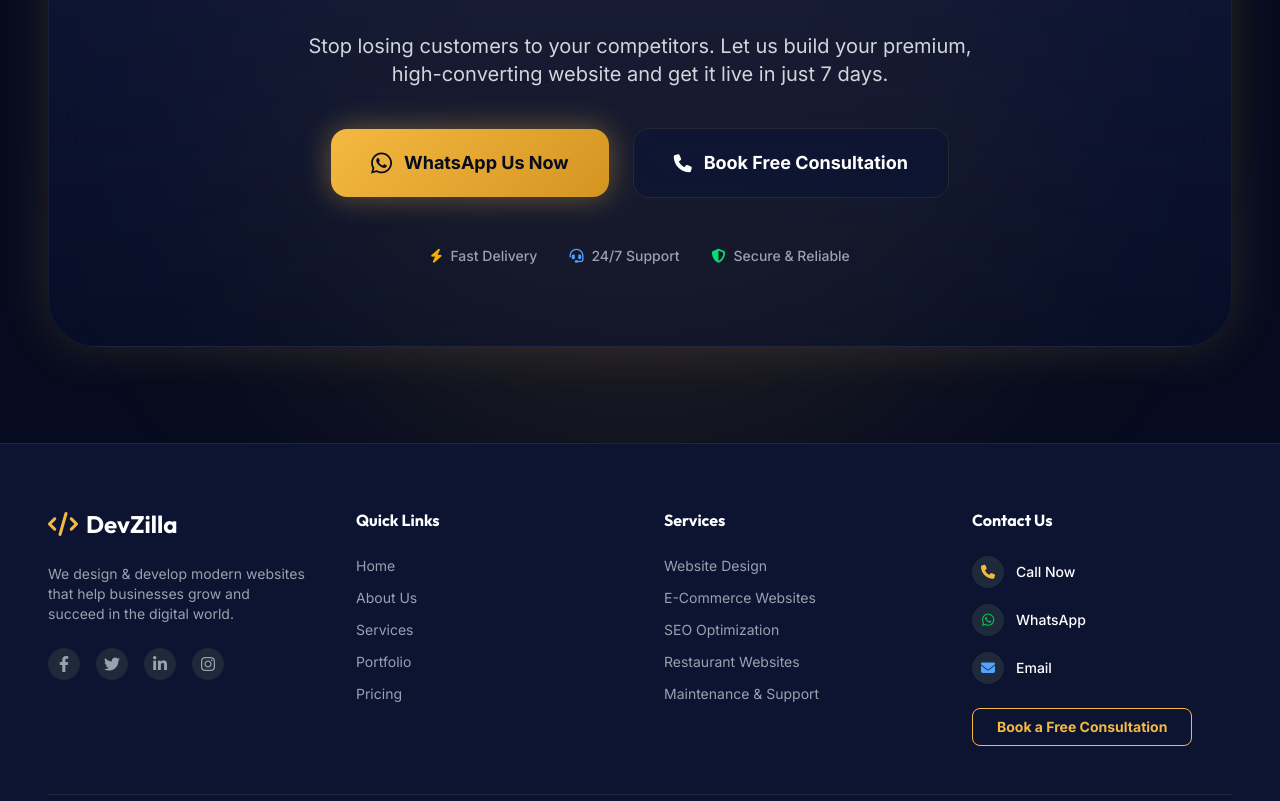
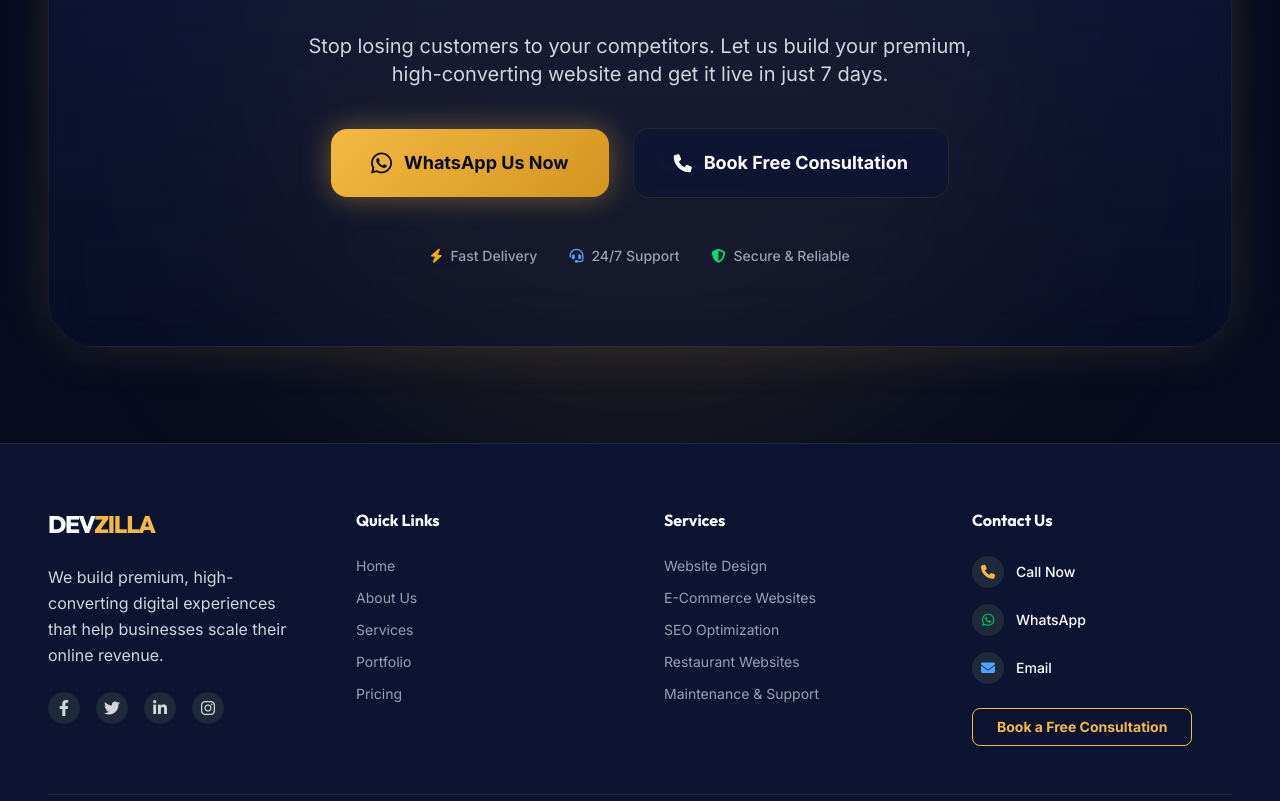
Before and after one commit to yashharfode/devzilla, a Next.js app: page / in a window 1280 px wide. Shown: the part 10739-11540 px from the top of the page. Built offline with nearby package versions, Linux system fonts and the light colour scheme.

Commit message:
fix(a11y): resolve lighthouse accessibility issues (aria-labels, heading hierarchy, contrast)

```diff
--- a/src/components/Footer.tsx
+++ b/src/components/Footer.tsx
@@ -10,16 +10,18 @@ export default function Footer() {
     <footer className="bg-card border-t border-gray-800 pt-16 pb-8 mt-auto">
       <div className="container mx-auto px-6 lg:px-12">
         <div className="grid grid-cols-1 md:grid-cols-4 gap-12 mb-12">
-          <div>
-            <Link href="/" className="text-2xl font-heading font-bold flex items-center gap-2 mb-6">
-              <i className="fa-solid fa-code text-primary"></i> DevZilla
+          <div className="col-span-1 md:col-span-2 lg:col-span-1">
+            <Link href="/" className="text-2xl font-black tracking-tighter text-white mb-6 inline-block font-heading">
+              DEV<span className="text-primary">ZILLA</span>
             </Link>
-            <p className="text-gray-400 text-sm mb-6">We design & develop modern websites that help businesses grow and succeed in the digital world.</p>
+            <p className="text-gray-300 mb-6 leading-relaxed">
+              We build premium, high-converting digital experiences that help businesses scale their online revenue.
+            </p>
             <div className="flex space-x-4">
-              <a href="#" className="w-8 h-8 rounded-full bg-gray-800 flex items-center justify-center hover:bg-primary transition text-gray-400 hover:text-white"><i className="fa-brands fa-facebook-f"></i></a>
-              <a href="#" className="w-8 h-8 rounded-full bg-gray-800 flex items-center justify-center hover:bg-primary transition text-gray-400 hover:text-white"><i className="fa-brands fa-twitter"></i></a>
-              <a href="#" className="w-8 h-8 rounded-full bg-gray-800 flex items-center justify-center hover:bg-primary transition text-gray-400 hover:text-white"><i className="fa-brands fa-linkedin-in"></i></a>
-              <a href="#" className="w-8 h-8 rounded-full bg-gray-800 flex items-center justify-center hover:bg-primary transition text-gray-400 hover:text-white"><i className="fa-brands fa-instagram"></i></a>
+              <a href="#" aria-label="Visit our Facebook page" className="w-8 h-8 rounded-full bg-gray-800 flex items-center justify-center hover:bg-primary transition text-gray-300 hover:text-white"><i className="fa-brands fa-facebook-f"></i></a>
+              <a href="#" aria-label="Visit our Twitter page" className="w-8 h-8 rounded-full bg-gray-800 flex items-center justify-center hover:bg-primary transition text-gray-300 hover:text-white"><i className="fa-brands fa-twitter"></i></a>
+              <a href="#" aria-label="Visit our LinkedIn page" className="w-8 h-8 rounded-full bg-gray-800 flex items-center justify-center hover:bg-primary transition text-gray-300 hover:text-white"><i className="fa-brands fa-linkedin-in"></i></a>
+              <a href="#" aria-label="Visit our Instagram page" className="w-8 h-8 rounded-full bg-gray-800 flex items-center justify-center hover:bg-primary transition text-gray-300 hover:text-white"><i className="fa-brands fa-instagram"></i></a>
             </div>
           </div>
           <div>
--- a/src/components/Testimonials.tsx
+++ b/src/components/Testimonials.tsx
@@ -82,7 +82,7 @@ export default function Testimonials() {
                   className="w-14 h-14 rounded-full border-2 border-primary/50 object-cover"
                 />
                 <div>
-                  <h4 className="font-bold text-white">{testimonial.name}</h4>
+                  <h3 className="font-bold text-white text-lg">{testimonial.name}</h3>
                   <p className="text-primary text-sm font-medium">{testimonial.role}</p>
                 </div>
               </div>
```
